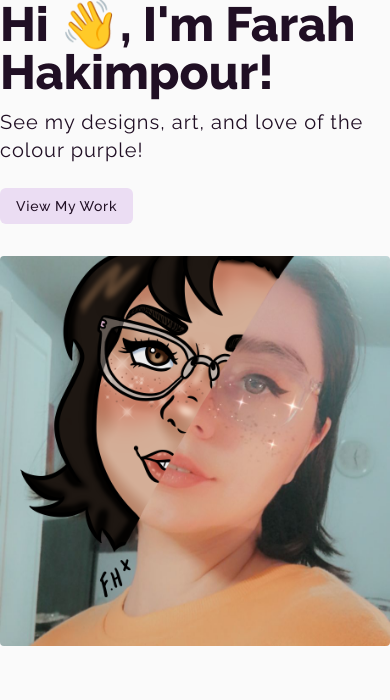
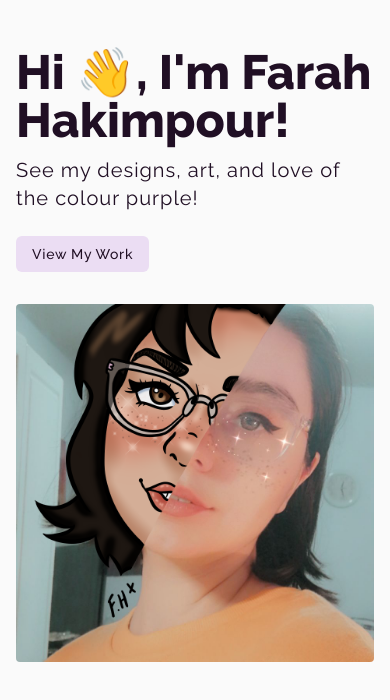
Before and after one commit to Justin-Bento/farah-hakimpour, a Next.js app: page / in a window 390 px wide. Shown: the top 700 px of the page. Built offline with nearby package versions, Linux system fonts and the light colour scheme.

Commit message:
added global wrapper ot main app

```diff
--- a/src/pages/index.tsx
+++ b/src/pages/index.tsx
@@ -7,7 +7,7 @@ import Link from 'next/link'
 export default function index() {
   return (
     <>
-      <section className="">
+      <section className="p-4 py-12 md:p-0 lg:container lg:mx-auto lg:p-0">
         <div className="flex flex-col items-start gap-8 md:flex-row md:justify-between md:items-center">
           <div className="">
             <h1 className="text-5xl font-extrabold tracking-normal scroll-m-20 ">Hi &#128075;, I&#39;m Farah Hakimpour!</h1>
```
